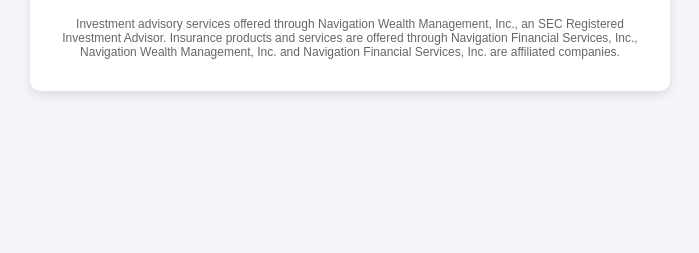
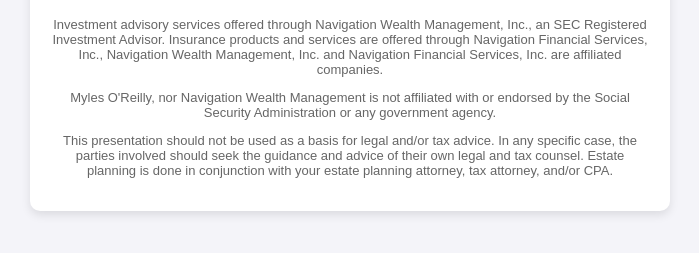
Before and after one commit to michaelstevenson1/SocialSecuritySignUp, a plain HTML site: page index.html in a window 1280 px wide. Shown: the part 1679-1932 px from the top of the page, without its empty margins (290-989 px from the left). Before the commit the page ends 1820 px from the top, so only its background shows below. Drawn offline with Linux system fonts and the light colour scheme.

Commit message:
Add files via upload

```diff
--- a/index.html
+++ b/index.html
@@ -71,7 +71,7 @@
         .footer {
             text-align: center;
             margin-top: 20px;
-            font-size: 12px;
+            font-size: 13px;
             color: #666;
         }
     </style>
@@ -103,6 +103,8 @@
         </form>
         <div class="footer">
             <p>Investment advisory services offered through Navigation Wealth Management, Inc., an SEC Registered Investment Advisor. Insurance products and services are offered through Navigation Financial Services, Inc., Navigation Wealth Management, Inc. and Navigation Financial Services, Inc. are affiliated companies.</p>
+		<p>Myles O'Reilly, nor Navigation Wealth Management is not affiliated with or endorsed by the Social Security Administration or any government agency.</p>
+		<p>This presentation should not be used as a basis for legal and/or tax advice. In any specific case, the parties involved should seek the guidance and advice of their own legal and tax counsel. Estate planning is done in conjunction with your estate planning attorney, tax attorney, and/or CPA.</p>
         </div>
     </div>
 </body>
```
